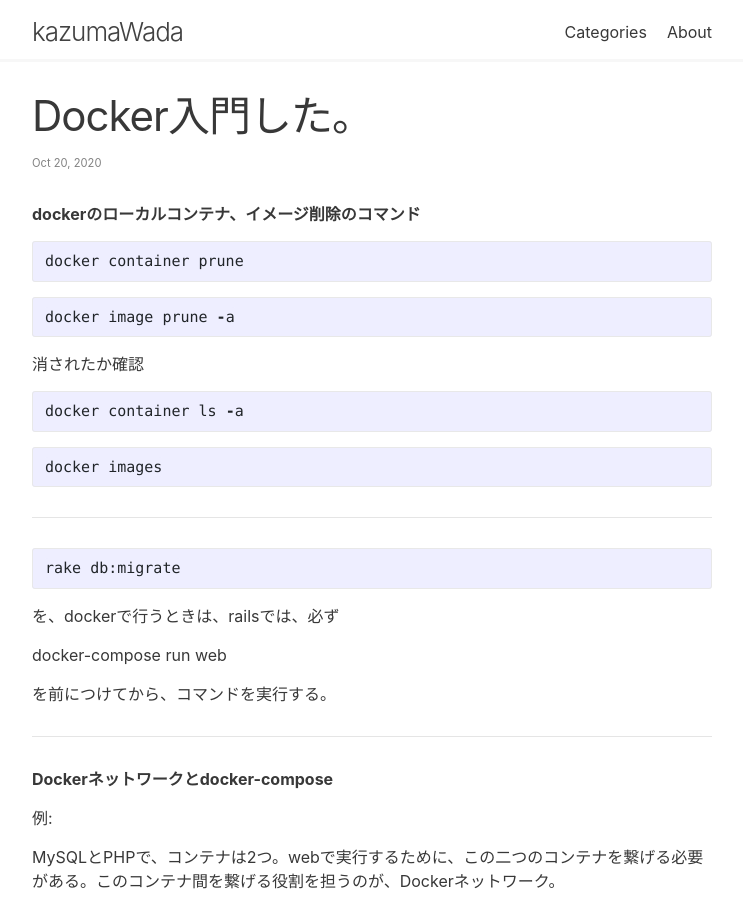
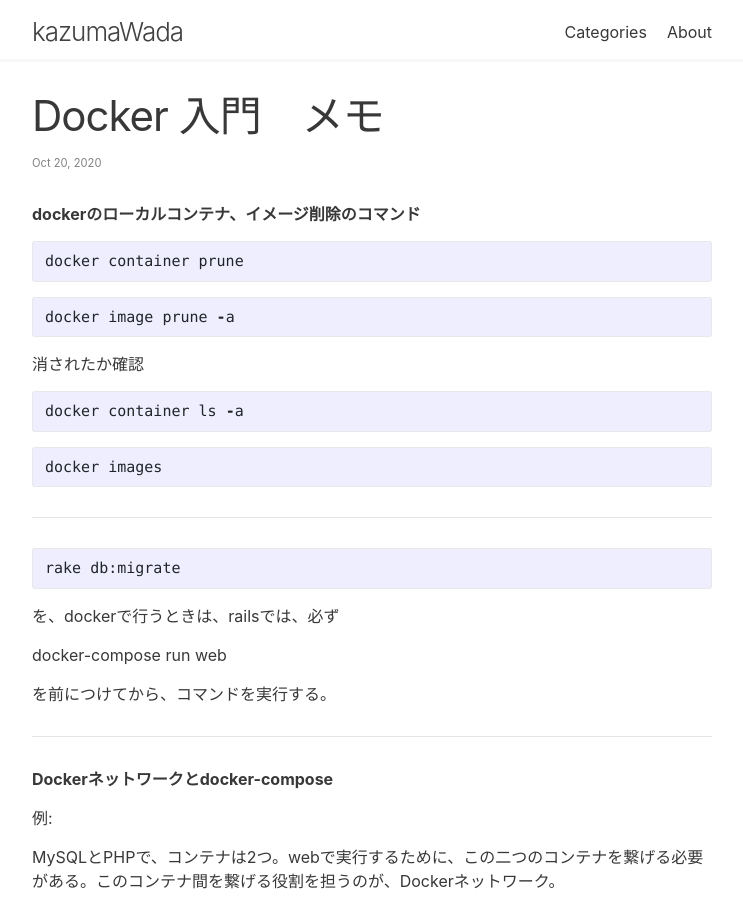
Before and after one commit to kazblog/kazblog.github.io, a Jekyll site: the page built from _posts/2020-10-20-study-log.md, in a window 1280 px wide and 900 px high. Shown: the whole window, without its empty margins (268-1011 px from the left). Built offline with Jekyll 4.4.1, drawn with Linux system fonts in a browser that asks for light colours.

Commit message:
Update 2020-10-20-study-log.md

```diff
--- a/_posts/2020-10-20-study-log.md
+++ b/_posts/2020-10-20-study-log.md
@@ -1,6 +1,6 @@
 ---
 layout: post
-title: "Docker入門した。"
+title: "Docker 入門　メモ"
 date: 2020-10-20 12:39:36 +0900
 categories: Built-environment
 permalink: /docker-from-scratch
```
